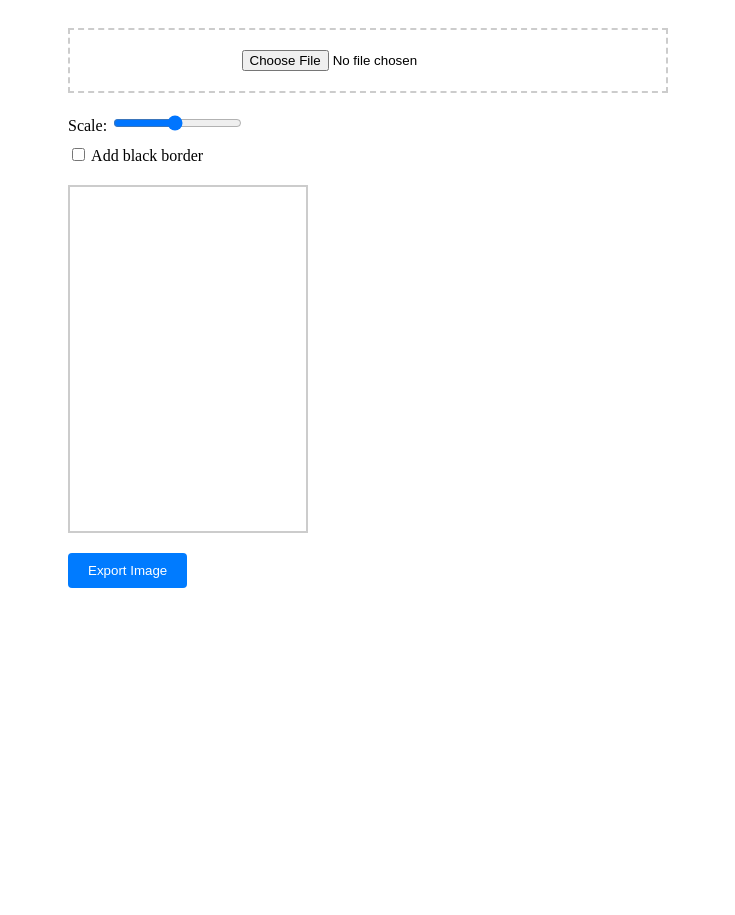
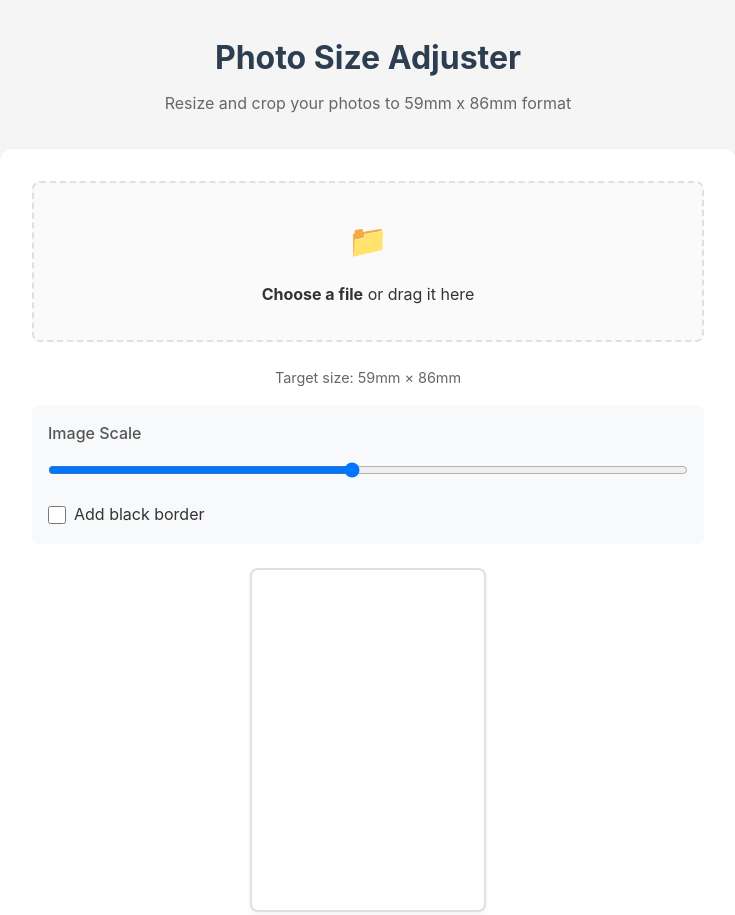
Before and after one commit to tobijae/Xcards, a plain HTML site: page index.html in a window 1280 px wide. Shown: the top 915 px of the page, without its empty margins (272-1007 px from the left). Before the commit the page ends 800 px from the top, so only its background shows below. Drawn offline with Linux system fonts and the light colour scheme.

Commit message:
Update index.html

```diff
--- a/index.html
+++ b/index.html
@@ -3,72 +3,247 @@
 <head>
     <meta charset="UTF-8">
     <meta name="viewport" content="width=device-width, initial-scale=1.0">
-    <title>Image Cropper</title>
+    <title>Photo Size Adjuster (59mm x 86mm)</title>
     <style>
+        * {
+            margin: 0;
+            padding: 0;
+            box-sizing: border-box;
+            font-family: -apple-system, BlinkMacSystemFont, 'Segoe UI', Roboto, Oxygen, Ubuntu, Cantarell, sans-serif;
+        }
+
+        body {
+            background-color: #f5f5f5;
+            color: #333;
+            line-height: 1.6;
+        }
+
         .container {
-            max-width: 600px;
+            max-width: 800px;
             margin: 0 auto;
-            padding: 20px;
+            padding: 2rem;
         }
+
+        .header {
+            text-align: center;
+            margin-bottom: 2rem;
+        }
+
+        .header h1 {
+            color: #2c3e50;
+            font-size: 2rem;
+            margin-bottom: 0.5rem;
+        }
+
+        .header p {
+            color: #666;
+            font-size: 1rem;
+        }
+
+        .tool-container {
+            background: white;
+            border-radius: 12px;
+            padding: 2rem;
+            box-shadow: 0 4px 6px rgba(0, 0, 0, 0.1);
+        }
+
         .upload-container {
-            border: 2px dashed #ccc;
-            padding: 20px;
+            border: 2px dashed #e0e0e0;
+            border-radius: 8px;
+            padding: 2rem;
             text-align: center;
-            margin-bottom: 20px;
+            margin-bottom: 1.5rem;
+            transition: all 0.3s ease;
+            background: #fafafa;
         }
+
+        .upload-container:hover {
+            border-color: #2196f3;
+            background: #f8f9fa;
+        }
+
+        .upload-container label {
+            display: block;
+            cursor: pointer;
+        }
+
+        .upload-icon {
+            font-size: 2rem;
+            color: #2196f3;
+            margin-bottom: 1rem;
+        }
+
+        .controls {
+            background: #f8f9fa;
+            padding: 1rem;
+            border-radius: 8px;
+            margin: 1rem 0;
+        }
+
+        .control-group {
+            margin-bottom: 1rem;
+        }
+
+        .control-group label {
+            display: block;
+            margin-bottom: 0.5rem;
+            color: #555;
+            font-weight: 500;
+        }
+
+        input[type="range"] {
+            width: 100%;
+            margin: 0.5rem 0;
+        }
+
+        .checkbox-container {
+            display: flex;
+            align-items: center;
+            gap: 0.5rem;
+            margin-top: 1rem;
+        }
+
+        input[type="checkbox"] {
+            width: 18px;
+            height: 18px;
+            cursor: pointer;
+        }
+
+        .preview-container {
+            display: flex;
+            justify-content: center;
+            margin: 1.5rem 0;
+        }
+
         .crop-container {
             position: relative;
             overflow: hidden;
             width: 236px;
             height: 344px;
-            border: 2px solid #ccc;
-            margin: 20px 0;
+            border-radius: 8px;
+            border: 2px solid #e0e0e0;
+            background: #fff;
+            box-shadow: 0 2px 4px rgba(0, 0, 0, 0.05);
         }
+
         .crop-image {
             position: absolute;
             cursor: grab;
             transform-origin: 0 0;
+            user-select: none;
+            -webkit-user-drag: none;
         }
+
         .crop-image:active {
             cursor: grabbing;
         }
-        .controls {
-            margin: 20px 0;
-        }
+
         button {
-            padding: 10px 20px;
-            background: #007bff;
+            background: #2196f3;
             color: white;
             border: none;
-            border-radius: 4px;
+            padding: 0.8rem 1.5rem;
+            border-radius: 6px;
             cursor: pointer;
+            font-size: 1rem;
+            font-weight: 500;
+            width: 100%;
+            transition: background-color 0.3s ease;
         }
+
         button:hover {
-            background: #0056b3;
+            background: #1976d2;
+        }
+
+        .file-input {
+            display: none;
+        }
+
+        .instructions {
+            margin-top: 1.5rem;
+            padding: 1rem;
+            background: #e3f2fd;
+            border-radius: 8px;
+            font-size: 0.9rem;
+            color: #1565c0;
+        }
+
+        .size-info {
+            text-align: center;
+            color: #666;
+            margin: 1rem 0;
+            font-size: 0.9rem;
+        }
+
+        @media (max-width: 600px) {
+            .container {
+                padding: 1rem;
+            }
+
+            .tool-container {
+                padding: 1rem;
+            }
+
+            .header h1 {
+                font-size: 1.5rem;
+            }
         }
     </style>
 </head>
 <body>
     <div class="container">
+        <div class="header">
+            <h1>Photo Size Adjuster</h1>
+            <p>Resize and crop your photos to 59mm x 86mm format</p>
+        </div>
+
+        <div class="tool-container">
             <div class="upload-container">
-            <input type="file" accept="image/*" id="fileInput">
+                <label for="fileInput">
+                    <div class="upload-icon">📁</div>
+                    <strong>Choose a file</strong> or drag it here
+                </label>
+                <input type="file" accept="image/*" id="fileInput" class="file-input">
             </div>
+
+            <div class="size-info">
+                Target size: 59mm × 86mm
+            </div>
+
             <div class="controls">
-            <label>Scale: </label>
+                <div class="control-group">
+                    <label for="scaleSlider">Image Scale</label>
                     <input type="range" id="scaleSlider" min="0.1" max="2" step="0.1" value="1">
-            <div style="margin-top: 10px;">
-                <label>
-                    <input type="checkbox" id="borderCheckbox"> Add black border
-                </label>
+                </div>
+                <div class="checkbox-container">
+                    <input type="checkbox" id="borderCheckbox">
+                    <label for="borderCheckbox">Add black border</label>
                 </div>
             </div>
+
+            <div class="preview-container">
                 <div class="crop-container" id="cropContainer">
                     <img id="cropImage" class="crop-image">
                 </div>
+            </div>
+
             <button id="exportBtn">Export Image</button>
+
+            <div class="instructions">
+                <strong>How to use:</strong>
+                <ol style="margin-left: 1.5rem; margin-top: 0.5rem;">
+                    <li>Upload your image</li>
+                    <li>Drag the image to position it</li>
+                    <li>Use the scale slider to resize</li>
+                    <li>Optionally add a border</li>
+                    <li>Click Export to save</li>
+                </ol>
+            </div>
+        </div>
     </div>
 
     <script>
+        // Previous JavaScript remains the same
         const cropContainer = document.getElementById('cropContainer');
         const cropImage = document.getElementById('cropImage');
         const scaleSlider = document.getElementById('scaleSlider');
@@ -88,7 +263,6 @@
                 const reader = new FileReader();
                 reader.onload = function(e) {
                     cropImage.src = e.target.result;
-                    // Reset position and scale when new image is loaded
                     currentX = 0;
                     currentY = 0;
                     scale = 1;
@@ -96,6 +270,33 @@
                     updateImagePosition();
                 }
                 reader.readAsDataURL(file);
+            }
+        });
+
+        // Add drag and drop support
+        const uploadContainer = document.querySelector('.upload-container');
+
+        uploadContainer.addEventListener('dragover', (e) => {
+            e.preventDefault();
+            uploadContainer.style.borderColor = '#2196f3';
+            uploadContainer.style.background = '#e3f2fd';
+        });
+
+        uploadContainer.addEventListener('dragleave', (e) => {
+            e.preventDefault();
+            uploadContainer.style.borderColor = '#e0e0e0';
+            uploadContainer.style.background = '#fafafa';
+        });
+
+        uploadContainer.addEventListener('drop', (e) => {
+            e.preventDefault();
+            uploadContainer.style.borderColor = '#e0e0e0';
+            uploadContainer.style.background = '#fafafa';
+
+            if (e.dataTransfer.files.length) {
+                fileInput.files = e.dataTransfer.files;
+                const event = new Event('change');
+                fileInput.dispatchEvent(event);
             }
         });
 
@@ -136,22 +337,18 @@
 
         exportBtn.addEventListener('click', function() {
             const canvas = document.createElement('canvas');
-            canvas.width = 236;  // Width of the crop container
-            canvas.height = 344; // Height of the crop container
+            canvas.width = 236;
+            canvas.height = 344;
             const ctx = canvas.getContext('2d');
 
-            // Get the visible portion of the image
             const containerRect = cropContainer.getBoundingClientRect();
             const imageRect = cropImage.getBoundingClientRect();
 
-            // Calculate the source coordinates and dimensions
             const sourceX = (containerRect.left - imageRect.left) / scale;
             const sourceY = (containerRect.top - imageRect.top) / scale;
             const sourceWidth = containerRect.width / scale;
             const sourceHeight = containerRect.height / scale;
 
-            // Draw the visible portion to the canvas
-            // Draw the image
             ctx.drawImage(
                 cropImage,
                 sourceX,
@@ -164,14 +361,12 @@
                 canvas.height
             );
 
-            // Add border if checkbox is checked
             if (document.getElementById('borderCheckbox').checked) {
                 ctx.strokeStyle = 'black';
                 ctx.lineWidth = 2;
                 ctx.strokeRect(0, 0, canvas.width, canvas.height);
             }
 
-            // Create download link
             const link = document.createElement('a');
             link.download = 'cropped-image.png';
             link.href = canvas.toDataURL('image/png');
```
Lines whose indentation alone changed are shown as unchanged.
